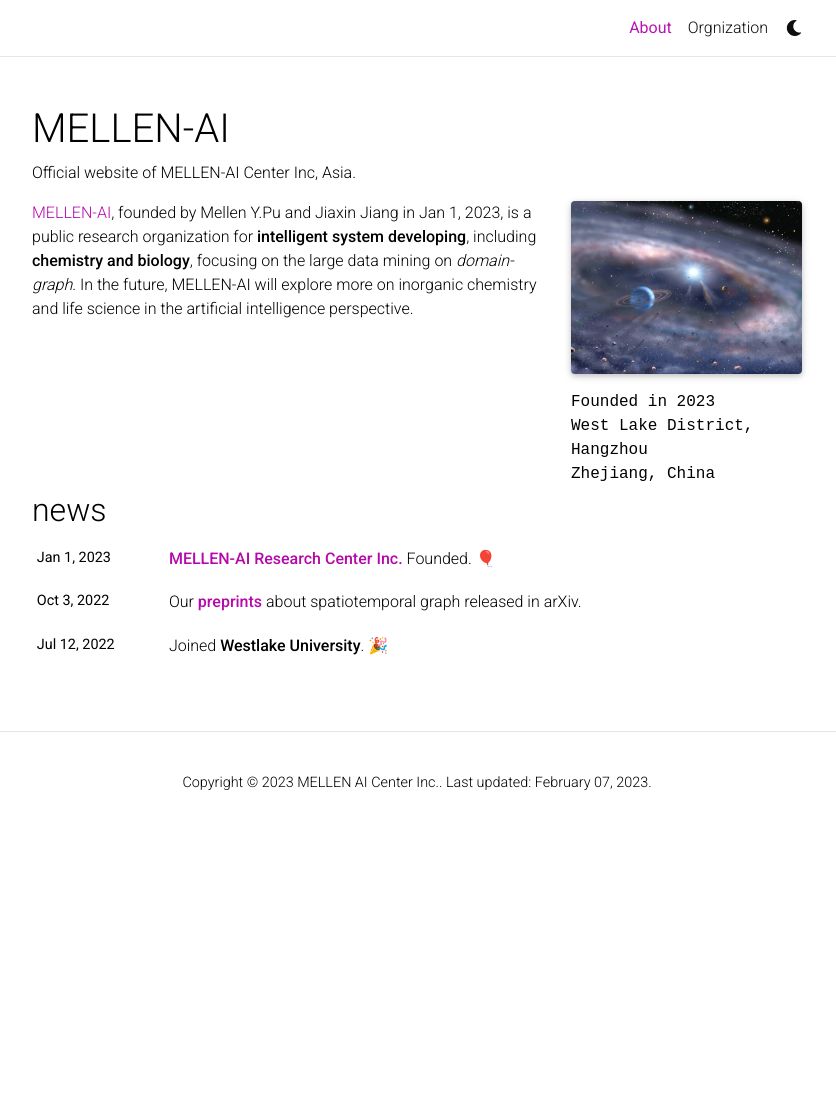
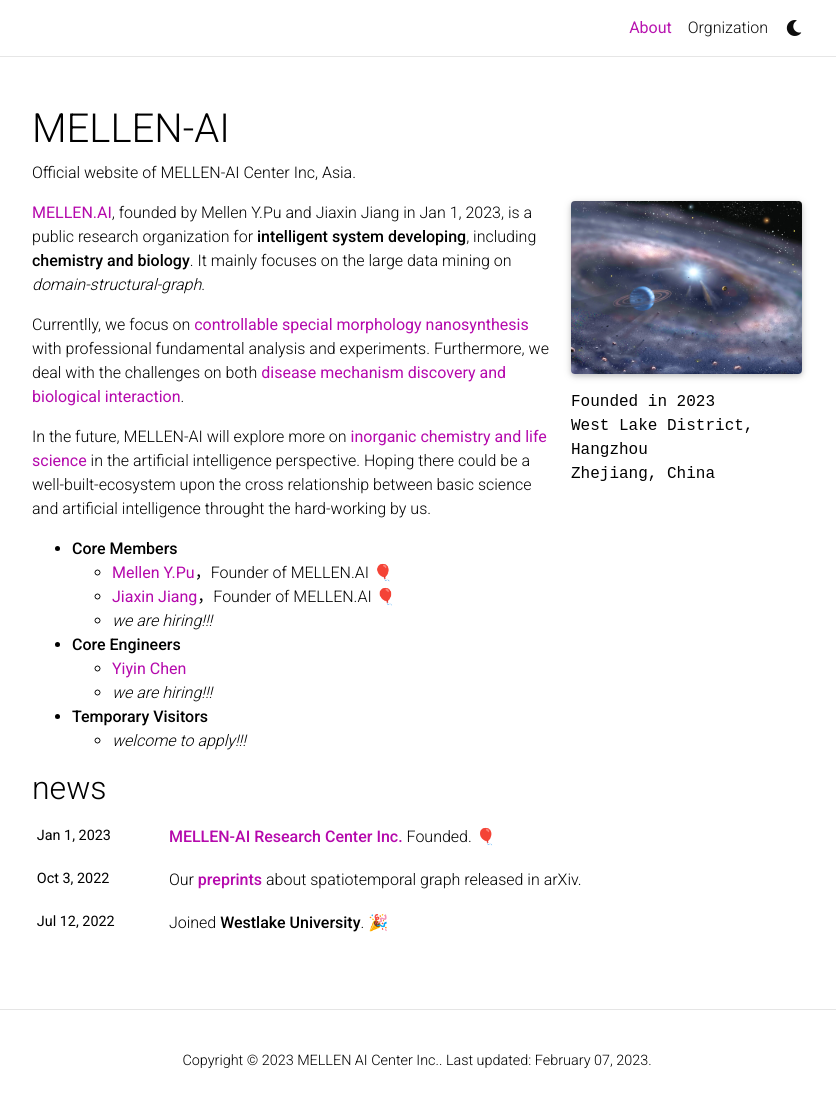
Before and after one commit to MELLEN-AI/mellen-ai.github.io, a Jekyll site: the page built from _pages/about.md, in a window 1280 px wide and 1112 px high. Shown: the top 1107 px of the window, without its empty margins (223-1059 px from the left). Built offline with Jekyll 4.4.1, drawn with Linux system fonts in a browser that asks for light colours; full-size pictures stand in for the smaller copies a plugin makes; comment, search, counter and statistics services are not loaded; a style sheet for code colours, icons or effects is not loaded.

Commit message:
updating about.md

```diff
--- a/_pages/about.md
+++ b/_pages/about.md
@@ -19,4 +19,19 @@ social: false              # includes social icons at the bottom of the page
 ---
 
 
-<a href="#">MELLEN-AI</a>, founded by Mellen Y.Pu and Jiaxin Jiang in Jan 1, 2023, is a public research organization for **intelligent system developing**, including **chemistry and biology**, focusing on the large data mining on *domain-graph*. In the future, MELLEN-AI will explore more on inorganic chemistry and life science in the artificial intelligence perspective.
+<a href="#"><b>MELLEN.AI</b></a>, founded by Mellen Y.Pu and Jiaxin Jiang in Jan 1, 2023, is a public research organization for **intelligent system developing**, including **chemistry and biology**. It mainly focuses on the large data mining on *domain-structural-graph*.
+
+Currentlly, we focus on <a href="#"><b>controllable special morphology nanosynthesis</b></a> with professional fundamental analysis and experiments. Furthermore, we deal with the challenges on both <a href="#"><b>disease mechanism discovery and biological interaction</b></a>.
+
+In the future, MELLEN-AI will explore more on <a href="#"><b>inorganic chemistry and life science</b></a> in the artificial intelligence perspective. Hoping there could be a well-built-ecosystem upon the cross relationship between basic science and artificial intelligence throught the hard-working by us.
+
+
+* **Core Members**
+  * <a href="https://dandelionym.github.io"><b>Mellen Y.Pu</b></a>，Founder of MELLEN.AI 🎈
+  * <a href="https://#"><b>Jiaxin Jiang</b></a>，Founder of MELLEN.AI 🎈
+  * *we are hiring!!!*
+* **Core Engineers**
+  * <a href="https://#"><b>Yiyin Chen</b></a>
+  * *we are hiring!!!*
+* **Temporary Visitors**
+  * *welcome to apply!!!*
```
